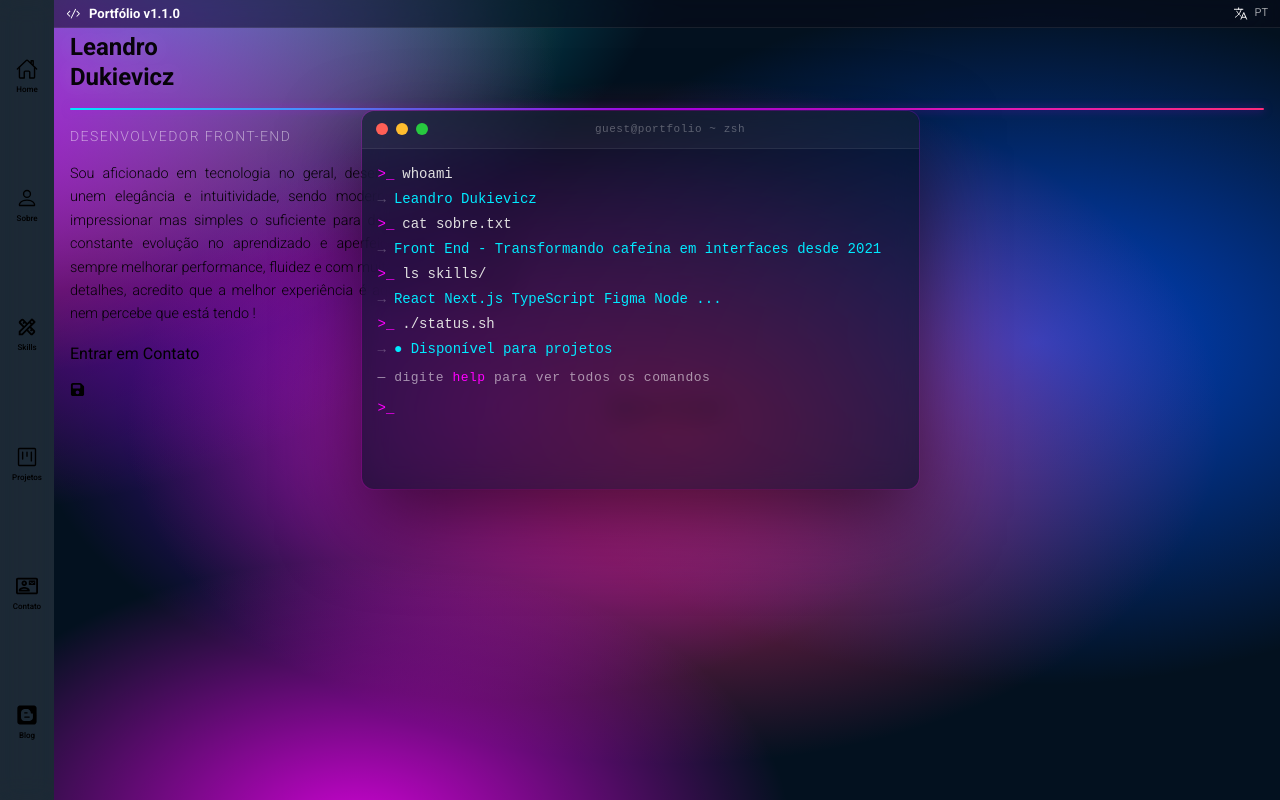
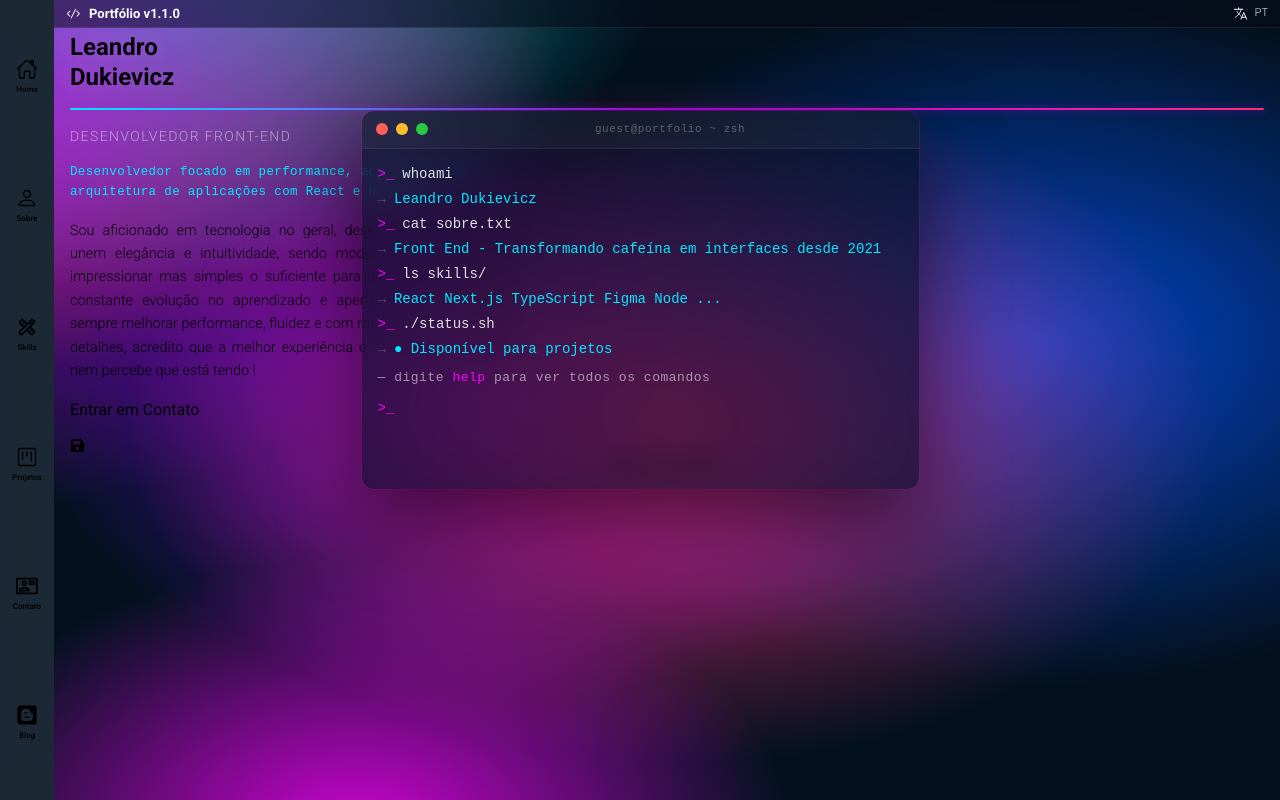
Before and after one commit to LeandroDukievicz/Portifolio-Cyber-Dukie, a Next.js app: page / in a window 1280 px wide. Built offline with nearby package versions, Linux system fonts and the light colour scheme.

Commit message:
feat(home): add tagline before bio with stagger animation

```diff
--- a/app/page.tsx
+++ b/app/page.tsx
@@ -15,8 +15,8 @@ export default function Page() {
   const [showToast, setShowToast] = useState(false);
   const [toastVisible, setToastVisible] = useState(false);
 
-  // 0: h1, 1: traço, 2: subtítulo (typewriter), 3: bio, 4: CTAs
-  const visible = useStaggerVisible(5, 130, 80);
+  // 0: h1, 1: traço, 2: subtítulo (typewriter), 3: tagline, 4: bio, 5: CTAs
+  const visible = useStaggerVisible(6, 130, 80);
 
   // Typewriter no subtítulo — começa só depois que o elemento 2 fica visível
   const { displayed: subtitleTyped } = useTypewriter(
@@ -162,12 +162,24 @@ export default function Page() {
           </p>
 
           <p
+            className="max-w-md text-[0.78rem] font-light leading-relaxed"
+            style={{
+              fontFamily: "'JetBrains Mono', monospace",
+              color: "#00EAFF",
+              letterSpacing: "0.03em",
+              ...fadeUp(3),
+            }}
+          >
+            Desenvolvedor focado em performance, acessibilidade e arquitetura de aplicações com React e Next.js.
+          </p>
+
+          <p
             className="max-w-md text-[0.9rem] font-light leading-relaxed text-justify"
             style={{
               WebkitFontSmoothing: "antialiased",
               textShadow: "0 0 20px rgba(255,255,255,0.15)",
-              ...fadeUp(3),
-              opacity: visible[3] ? 0.95 : 0,
+              ...fadeUp(4),
+              opacity: visible[4] ? 0.95 : 0,
             }}
           >
             {t.bio}
@@ -176,7 +188,7 @@ export default function Page() {
           {/* CTAs */}
           <div
             className="flex flex-col sm:flex-row w-full gap-4"
-            style={fadeUp(4)}
+            style={fadeUp(5)}
           >
             {/* Contrate-me */}
             <div className="cta-btn-wrap flex-1">
```
